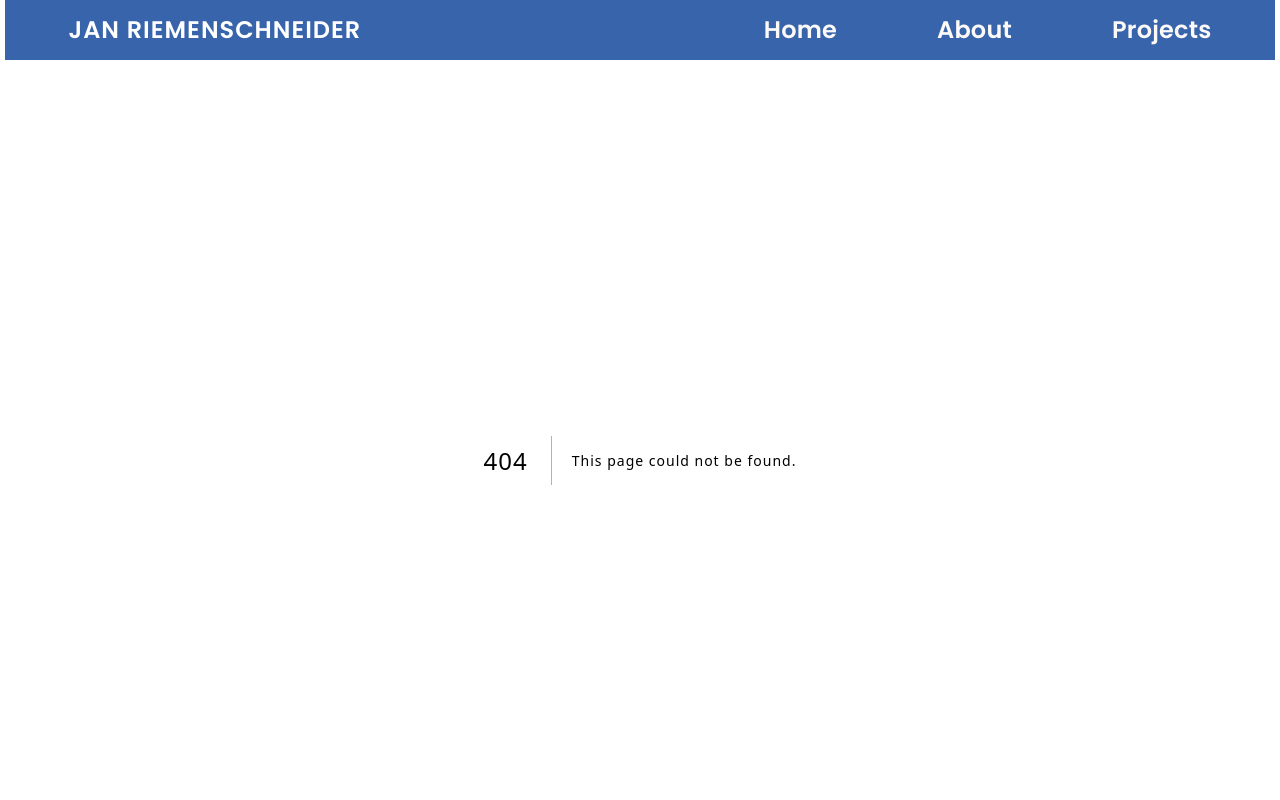
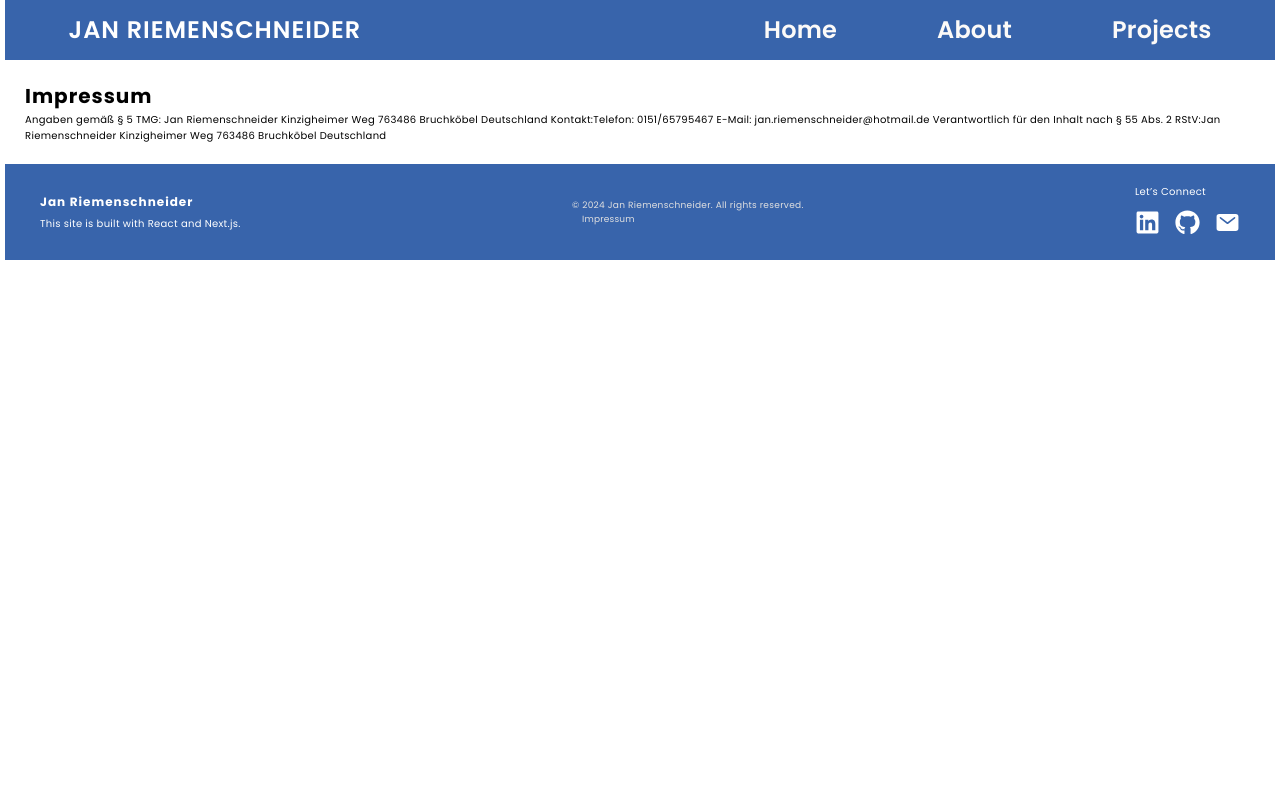
Before and after one commit to jan-riemenschneider/personal-website, a Next.js app: page /impressum in a window 1280 px wide. Before the commit this address had no page. Shown: the top 800 px of the page. Built offline with nearby package versions, Linux system fonts and the light colour scheme.

Commit message:
add impressum site

```diff
--- /dev/null
+++ b/src/app/impressum/page.js
@@ -0,0 +1,14 @@
+export default function Impressum() {
+  return (
+    <div style={{ padding: "2rem" }}>
+      <h1>Impressum</h1>
+      <p>
+        Angaben gemäß § 5 TMG: Jan Riemenschneider Kinzigheimer Weg 763486
+        Bruchköbel Deutschland Kontakt:Telefon: 0151/65795467 E-Mail:
+        jan.riemenschneider@hotmail.de Verantwortlich für den Inhalt nach § 55
+        Abs. 2 RStV:Jan Riemenschneider Kinzigheimer Weg 763486 Bruchköbel
+        Deutschland
+      </p>
+    </div>
+  );
+}
--- a/src/components/AboutMe.js
+++ b/src/components/AboutMe.js
@@ -107,6 +107,7 @@ const WhoIAmAndSkillsContainer = styled.div`
   justify-content: space-evenly;
   width: 100%;
   gap: 3rem;
+  max-width: 70%;
 
   @media (max-width: 768px) {
     flex-direction: column;
--- a/src/components/Footer.js
+++ b/src/components/Footer.js
@@ -10,14 +10,11 @@ function Footer() {
       <FooterContainer>
         <InfoSection>
           <h2>Jan Riemenschneider</h2>
-          <p>
-            A Frontend Developer building websites and web applications that
-            contribute to product success.
-          </p>
+          <p>This site is built with React and Next.js.</p>
         </InfoSection>
         <Copyright>
           <p>© 2024 Jan Riemenschneider. All rights reserved.</p>
-          <Link href="/about">Impressum</Link>
+          <Link href="/impressum">Impressum</Link>
         </Copyright>
         <ConnectSection>
           <p>Let’s Connect</p>
--- a/src/components/Projects.js
+++ b/src/components/Projects.js
@@ -85,6 +85,7 @@ const ProjectsWrapper = styled.section`
   height: auto;
   background-color: var(--secondary-color);
   padding: 2rem 1rem;
+  padding-bottom: 2rem;
 
   @media (max-width: 768px) {
     padding: 1rem;
```
